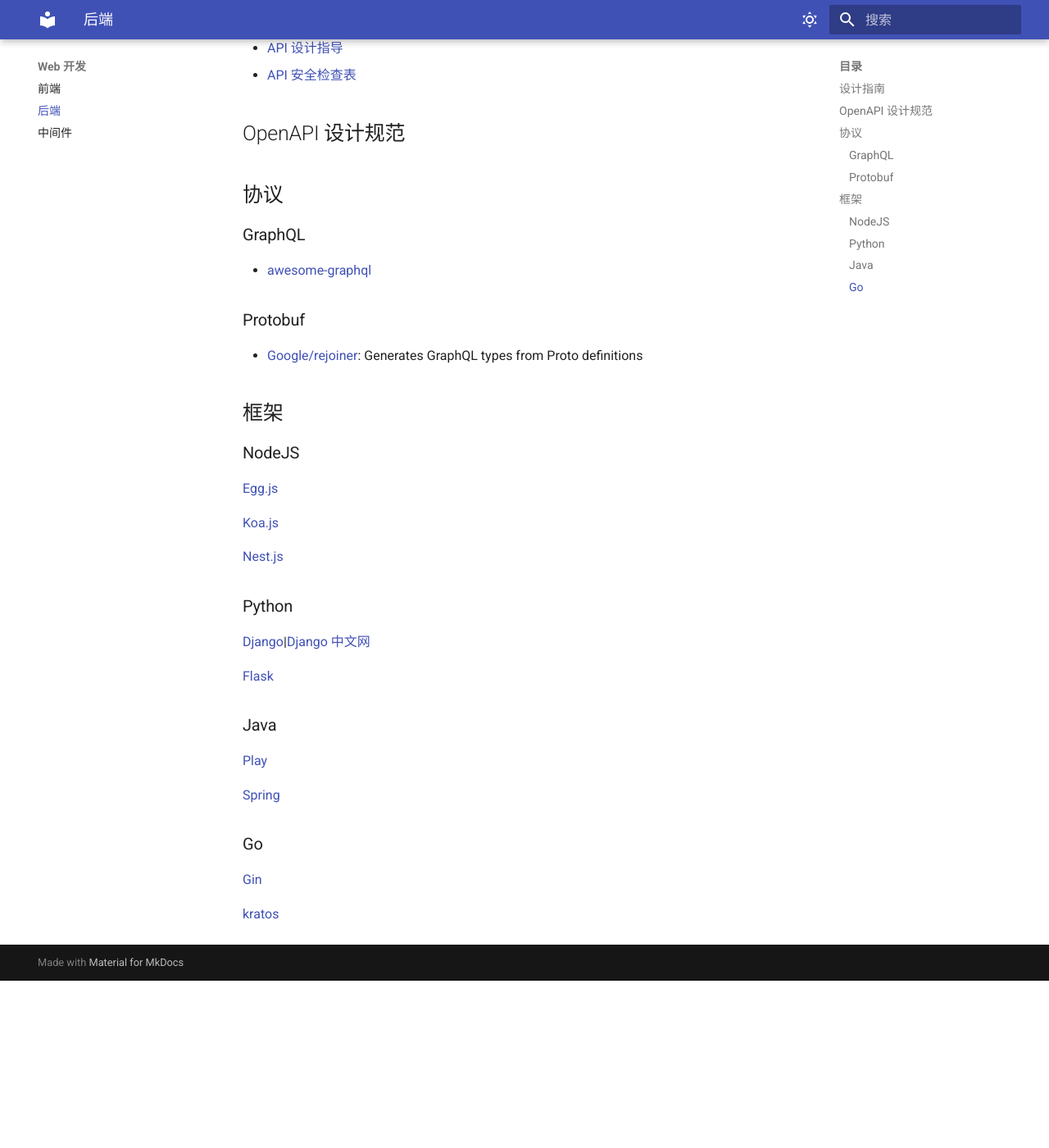
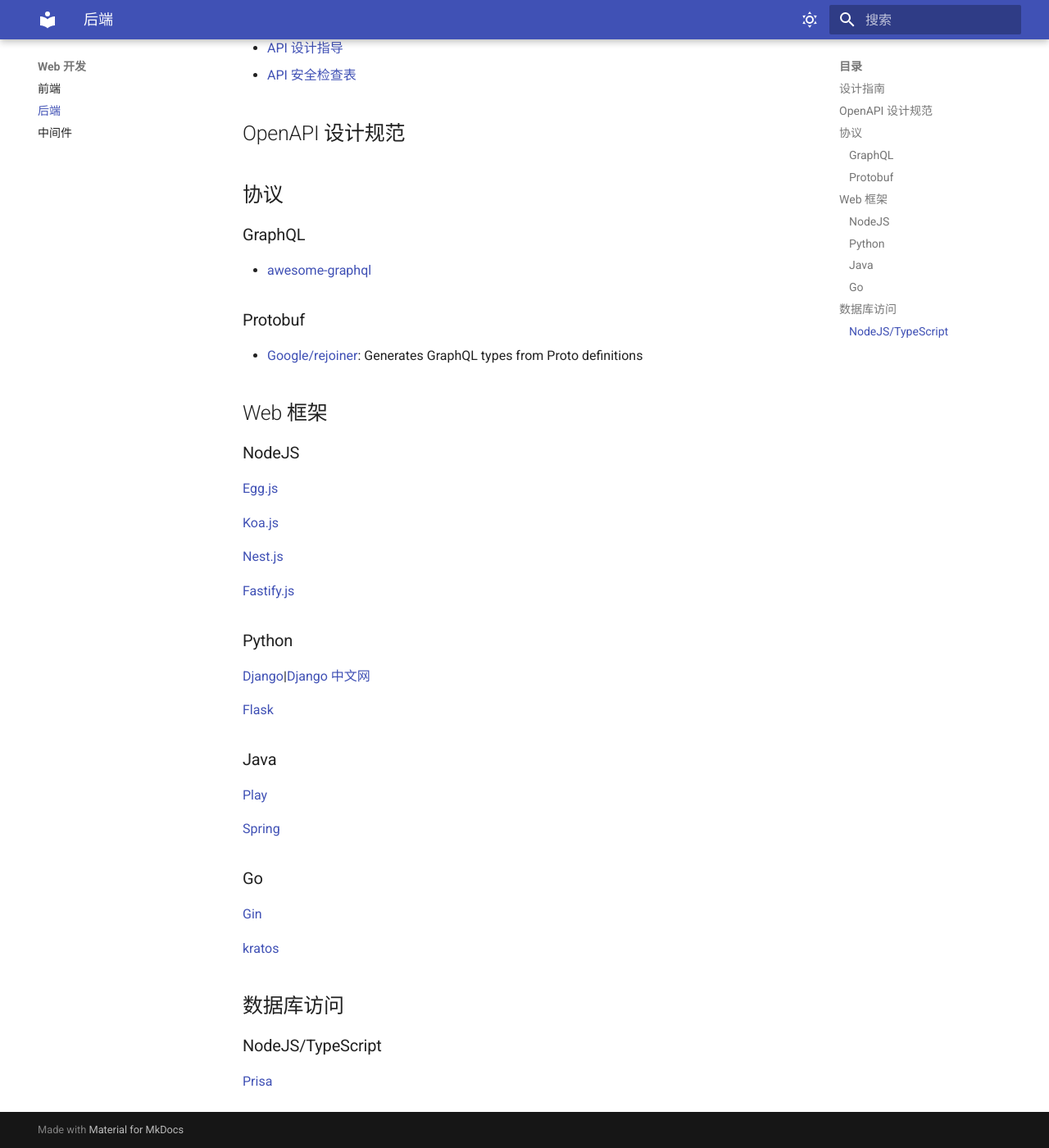
Before and after one commit to wizardbyron/guides, an MkDocs documentation site: the page built from docs/web/backend.md, in a window 1280 px wide and 1400 px high, scrolled down 300 px. Shown: the whole window at 82% size. Built offline with MkDocs 1.6.1 and Material for MkDocs 9.7.7, drawn with Linux system fonts in a browser that asks for light colours; before the commit the page ends 1496 px from its top, so only the background shows below that.

Commit message:
Add framework references

````diff
--- a/docs/programming/ts/index.md
+++ b/docs/programming/ts/index.md
@@ -58,7 +58,7 @@
 
 2. 注册 `cors` 组件：
 
-```ts
+```typescript
 
 import cors from '@fastify/cors';
 
--- a/docs/web/backend.md
+++ b/docs/web/backend.md
@@ -19,7 +19,7 @@
 
 - [Google/rejoiner](https://github.com/google/rejoiner): Generates GraphQL types from Proto definitions
 
-## 框架
+## Web 框架
 
 ### NodeJS
 
@@ -28,6 +28,8 @@
 [Koa.js](https://koajs.com)
 
 [Nest.js](https://nestjs.com)
+
+[Fastify.js](/programming/ts/#fasitfy)
 
 ### Python
 
@@ -46,3 +48,9 @@
 [Gin](https://gin-gonic.com/zh-cn/)
 
 [kratos](https://go-kratos.dev/)
+
+## 数据库访问
+
+### NodeJS/TypeScript
+
+[Prisa](/programming/ts/#prisma)
````
